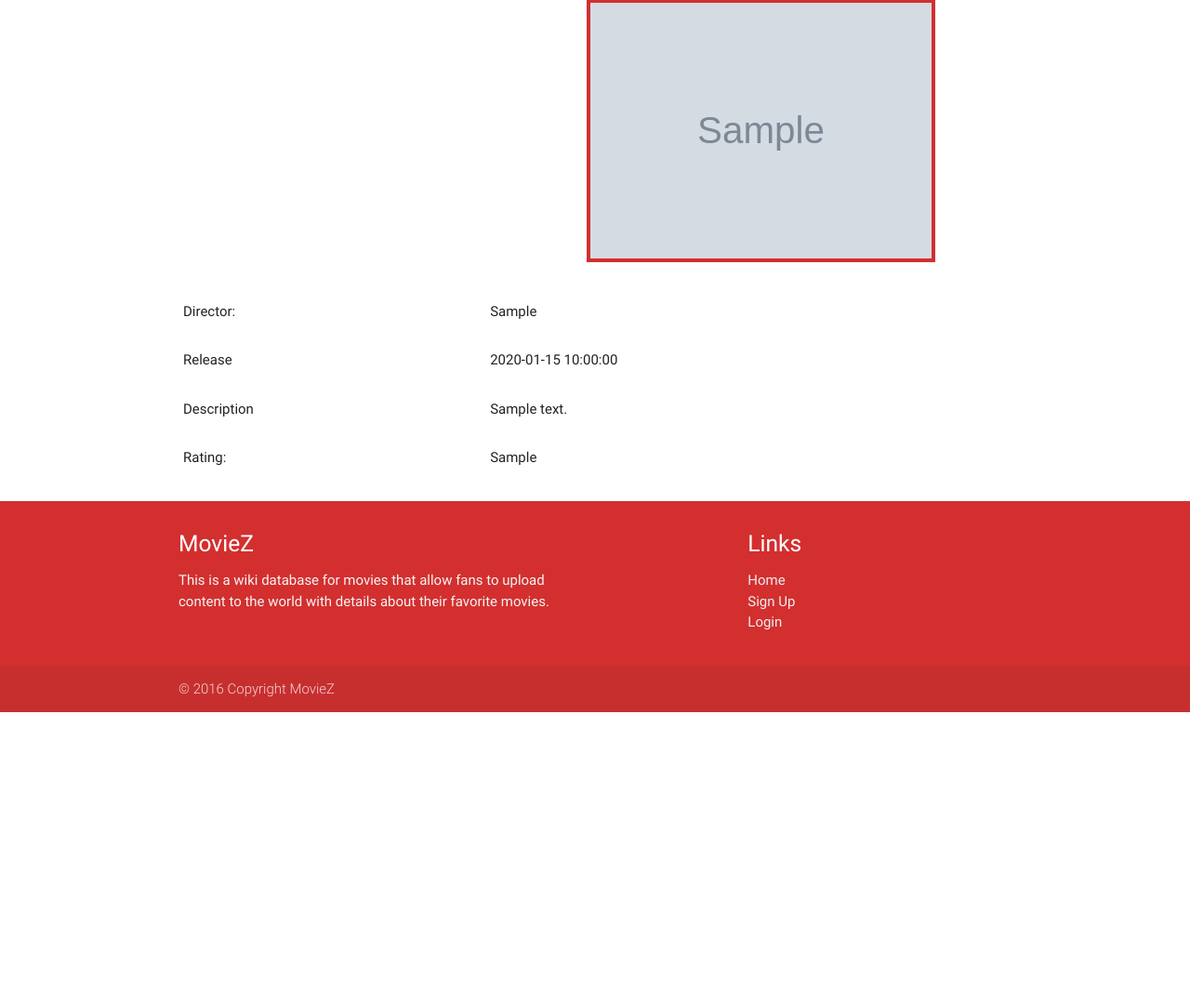
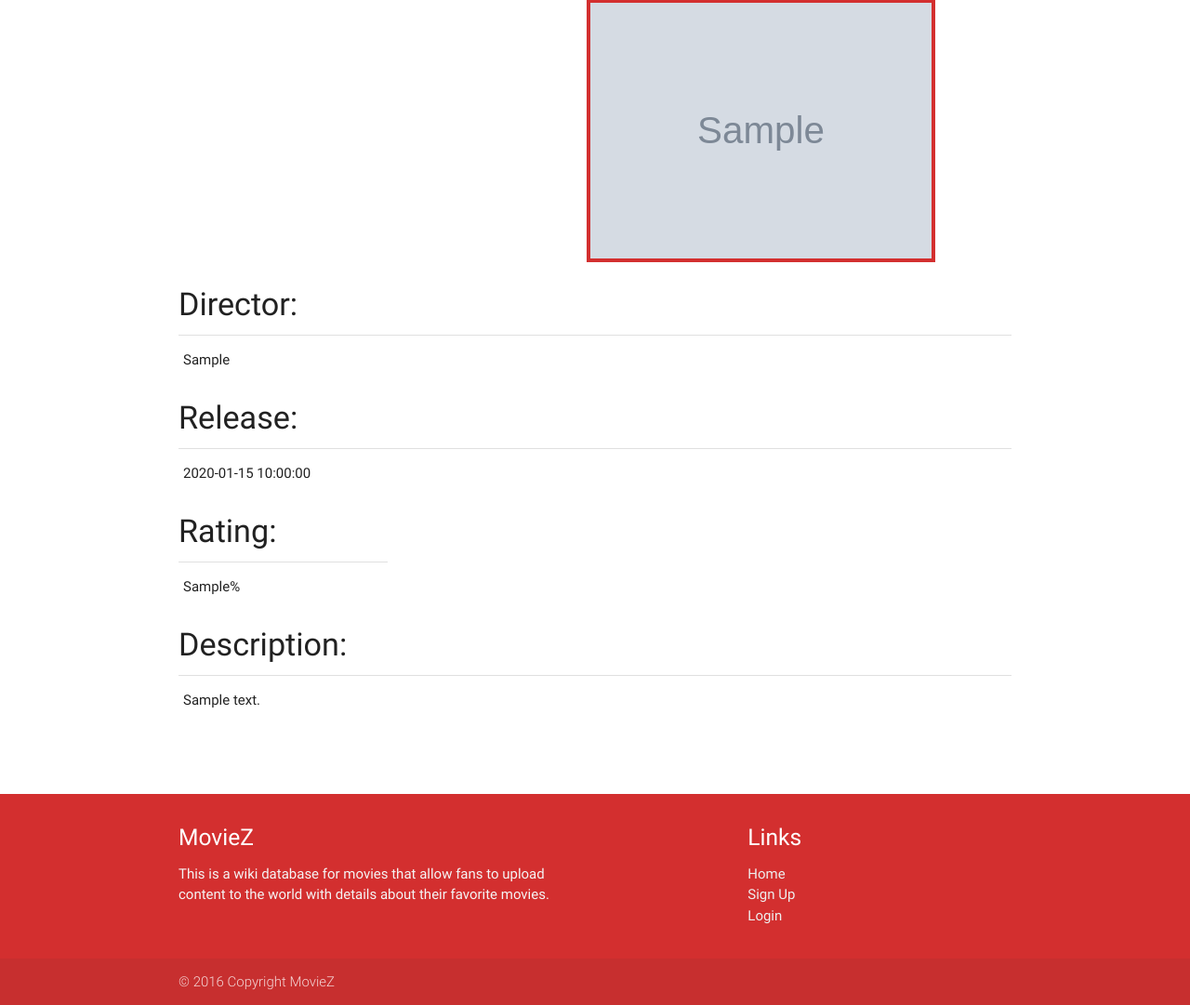
Before and after one commit to marquez-mollee-wm/last-project-2016, a PHP site: page /movies.php?idmovies=1 in a window 1280 px wide. Shown: the part 180-1261 px from the top of the page at 93% size. Before the commit the page ends 946 px from the top, so only its background shows below. Run offline with PHP 8.4, Linux system fonts and the light colour scheme; tables that the repository leaves empty hold one stand-in row (values such as "Sample post"); grey boxes marked "Sample" are stand-in pictures; some libraries are stand-ins or nearby versions.

Commit message:
More CSS.

```diff
--- a/category.php
+++ b/category.php
@@ -1,7 +1,7 @@
 <?php
 require_once ('connect.php');
 require_once ('startsession.php');
-$category = "no category";
+$category = "No Category";
 
 //$stmt = $dbh->prepare("SELECT * FROM movies m LEFT JOIN categories c ON c.idcategories = :category");
 $stmt = $dbh->prepare("SELECT * FROM movies m WHERE m.categories_idcategories = :category AND approve = 1");
--- a/movies.php
+++ b/movies.php
@@ -11,6 +11,7 @@ $stmt = $dbh->prepare($query);
 $stmt->execute();
 
 $results = $stmt->fetchAll();
+
 ?>
 
 <style>
@@ -25,10 +26,15 @@ $results = $stmt->fetchAll();
         border-width: .3em;
         border-color: #d32f2f;
     }
+    #rateDivide {
+        width: 15em;
+    }
+    #moviePageFoot {
+        margin-top: 5em;
+    }
 </style>
 
 <div class="container">
-
 
 <?php
 foreach($results as $row) {
@@ -49,16 +55,31 @@ foreach($results as $row) {
     echo '<table>';
 
     if (!empty($row['director'])) {
-        echo '<tr><td class="label">Director:</td><td>' . $row['director'] . '</td></tr>';
+        echo '<tr><h4>Director:</h4></tr>';
+        echo '<tr><li class="divider"></li></tr>';
+        echo '<tr><td>' . $row['director'] . '</td></tr>';
+        echo '</table>';
     }
     if (!empty($row['release'])) {
-        echo '<tr><td class="label">Release</td><td>' . $row['release'] . '</td></tr>';
+        echo '<table>';
+        echo '<tr><h4>Release:</h4></tr>';
+        echo '<tr><li class="divider"></li></tr>';
+        echo '<tr><td>' . $row['release'] . '</td></tr>';
+        echo '</table>';
+    }
+    if (!empty($row['rating'])) {
+        echo '<table>';
+        echo '<tr><h4>Rating:</h4></tr>';
+        echo '<tr><li id="rateDivide" class="divider"></li></tr>';
+        echo '<tr><td>' . $row['rating'] . '%</td></tr>';
+        echo '</table>';
     }
     if (!empty($row['description'])) {
-        echo '<tr><td class="label">Description</td><td>' . $row['description'] . '</td></tr>';
-    }
-    if (!empty($row['rating'])) {
-        echo '<tr><td class="label">Rating:</td><td>' . $row['rating'] . '</td></tr>';
+        echo '<table>';
+        echo '<tr><h4>Description:</h4></tr>';
+        echo '<tr><li class="divider"></li></tr>';
+        echo '<tr><td >' . $row['description'] . '</td></tr>';
+        echo '</table>';
     }
     echo '</table>';
 } // End of check for a single row of user results
@@ -68,7 +89,7 @@ foreach($results as $row) {
 ?>
 </div>
 
-<footer class="page-footer red darken-2">
+<footer id="moviePageFoot" class="page-footer red darken-2">
     <div class="container">
         <div class="row">
             <div class="col l6 s12">
```
Also changed, not shown: admin.php (+7 -1 lines), editmovie.php (+49 -2 lines), css/signstyle.css (line endings or trailing spaces).
